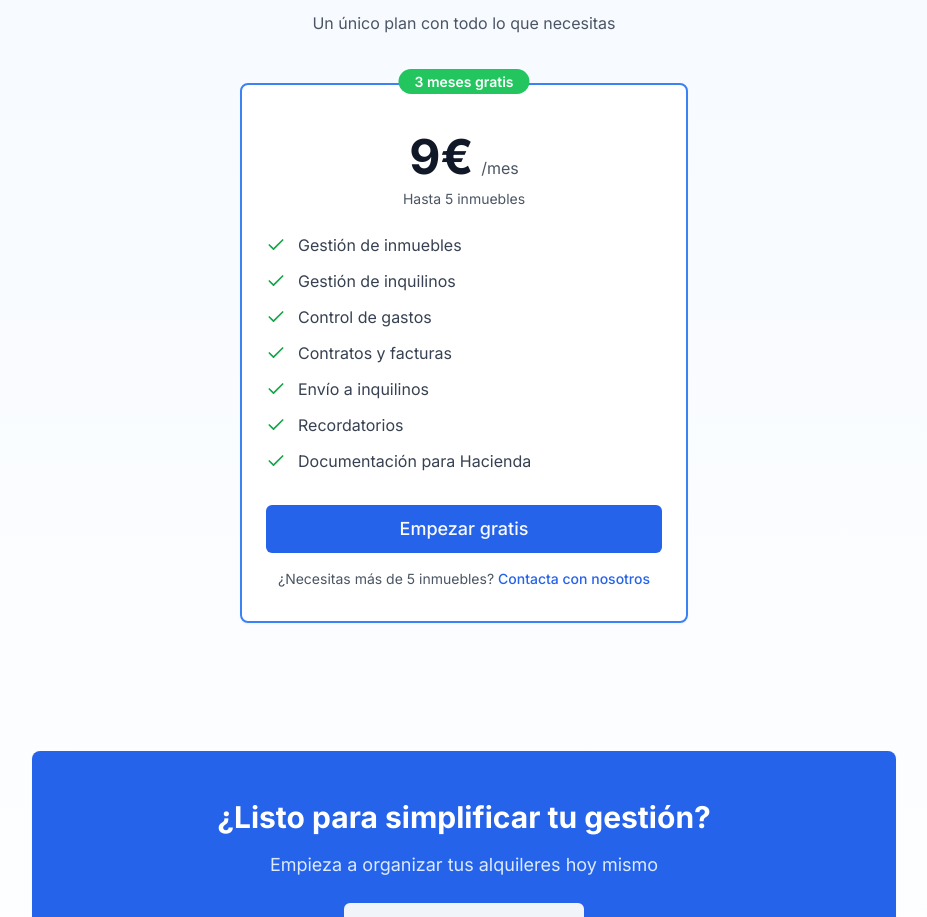
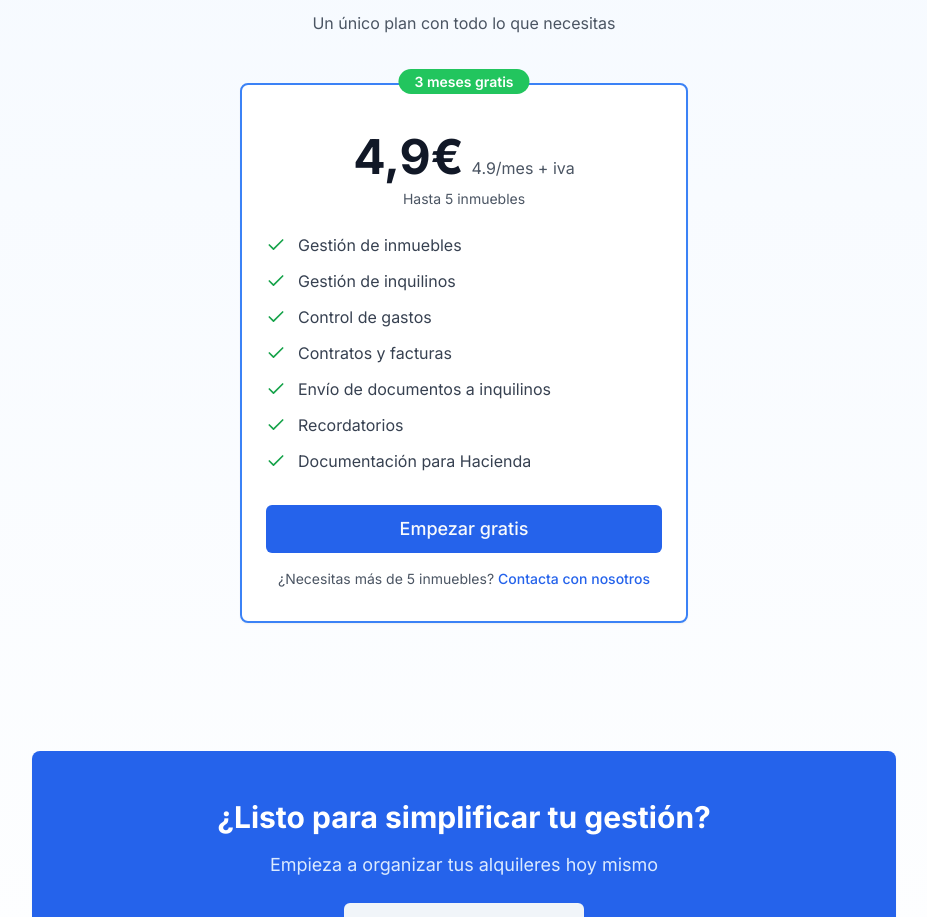
Before and after one commit to rentaryto/platform, a Next.js app: page / in a window 1280 px wide. Shown: the part 1100-2017 px from the top of the page, without its empty margins (176-1103 px from the left). Built offline with nearby package versions, Linux system fonts and the light colour scheme.

Commit message:
Modificación precio

```diff
--- a/app/page.tsx
+++ b/app/page.tsx
@@ -118,8 +118,8 @@ export default function LandingPage() {
             <CardContent className="pt-12 pb-8">
               <div className="text-center mb-6">
                 <div className="flex items-baseline justify-center gap-2 mb-2">
-                  <span className="text-5xl font-bold text-gray-900">9€</span>
-                  <span className="text-gray-600">/mes</span>
+                  <span className="text-5xl font-bold text-gray-900">4,9€</span>
+                  <span className="text-gray-600">4.9/mes + iva</span>
                 </div>
                 <p className="text-sm text-gray-600">Hasta 5 inmuebles</p>
               </div>
@@ -143,7 +143,7 @@ export default function LandingPage() {
                 </div>
                 <div className="flex items-start gap-3">
                   <Check className="h-5 w-5 text-green-600 flex-shrink-0 mt-0.5" />
-                  <span className="text-gray-700">Envío a inquilinos</span>
+                  <span className="text-gray-700">Envío de documentos a inquilinos</span>
                 </div>
                 <div className="flex items-start gap-3">
                   <Check className="h-5 w-5 text-green-600 flex-shrink-0 mt-0.5" />
```
